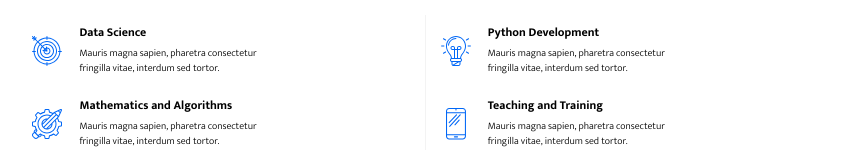
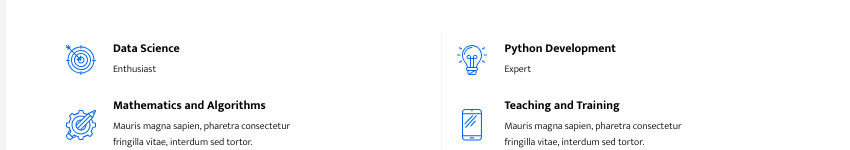
Before and after one commit to PurushottamParakh/PurushottamParakh.github.io, a website: page index.html in a window 1280 px wide. Shown: the part 1253-1403 px from the top of the page, without its empty margins (341-1191 px from the left). Drawn offline with Linux system fonts and the light colour scheme.

Commit message:
updated details

```diff
--- a/index.html
+++ b/index.html
@@ -180,8 +180,7 @@
                         </div>
                         <div class="media-body">
                             <h5 class="service-title">Data Science</h5>
-                            <p class="service-description">Mauris magna sapien, pharetra consectetur fringilla vitae, interdum sed
-                                tortor.</p>
+                            <p class="service-description">Enthusiast</p>
                         </div>
                     </div>
                     <div class="media service-card col-lg-6">
@@ -190,8 +189,7 @@
                         </div>
                         <div class="media-body">
                             <h5 class="service-title">Python Development</h5>
-                            <p class="service-description">Mauris magna sapien, pharetra consectetur fringilla vitae, interdum sed
-                                tortor.
+                            <p class="service-description">Expert
                             </p>
                         </div>
                     </div>
```
